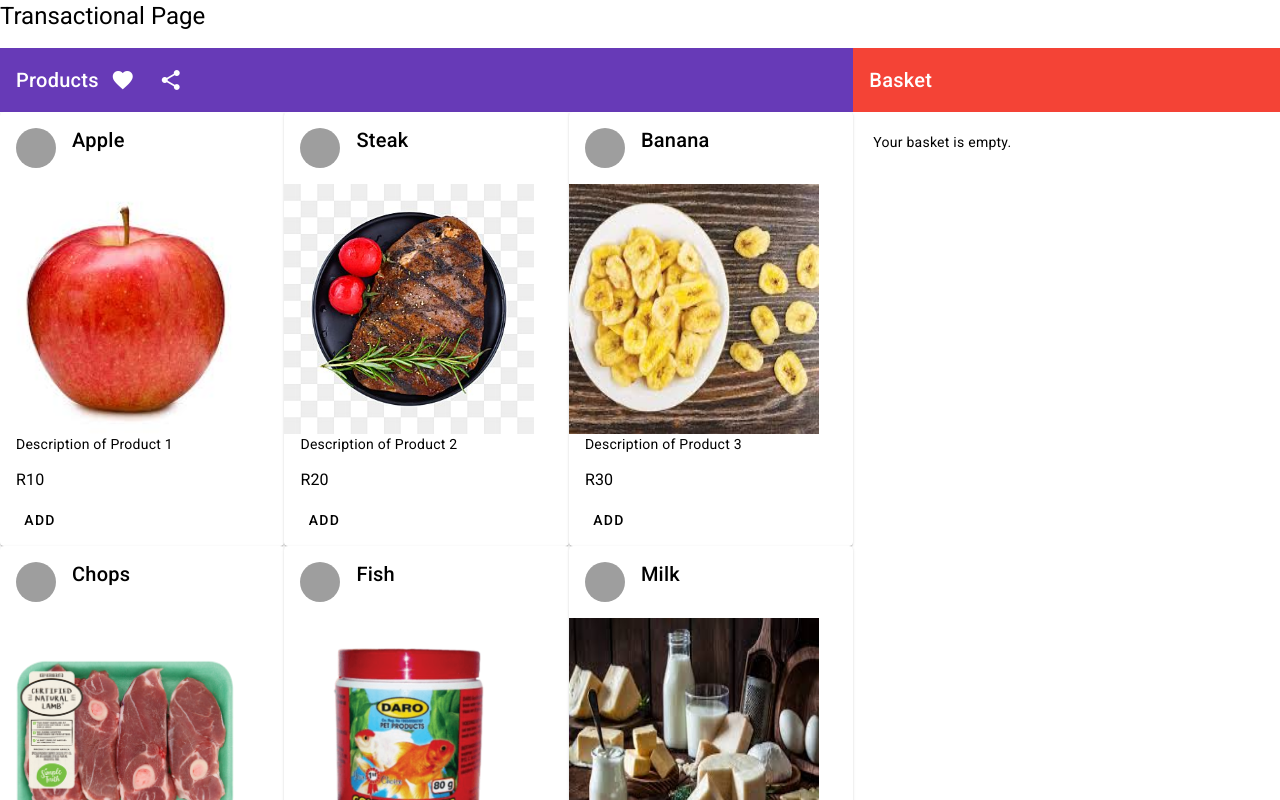
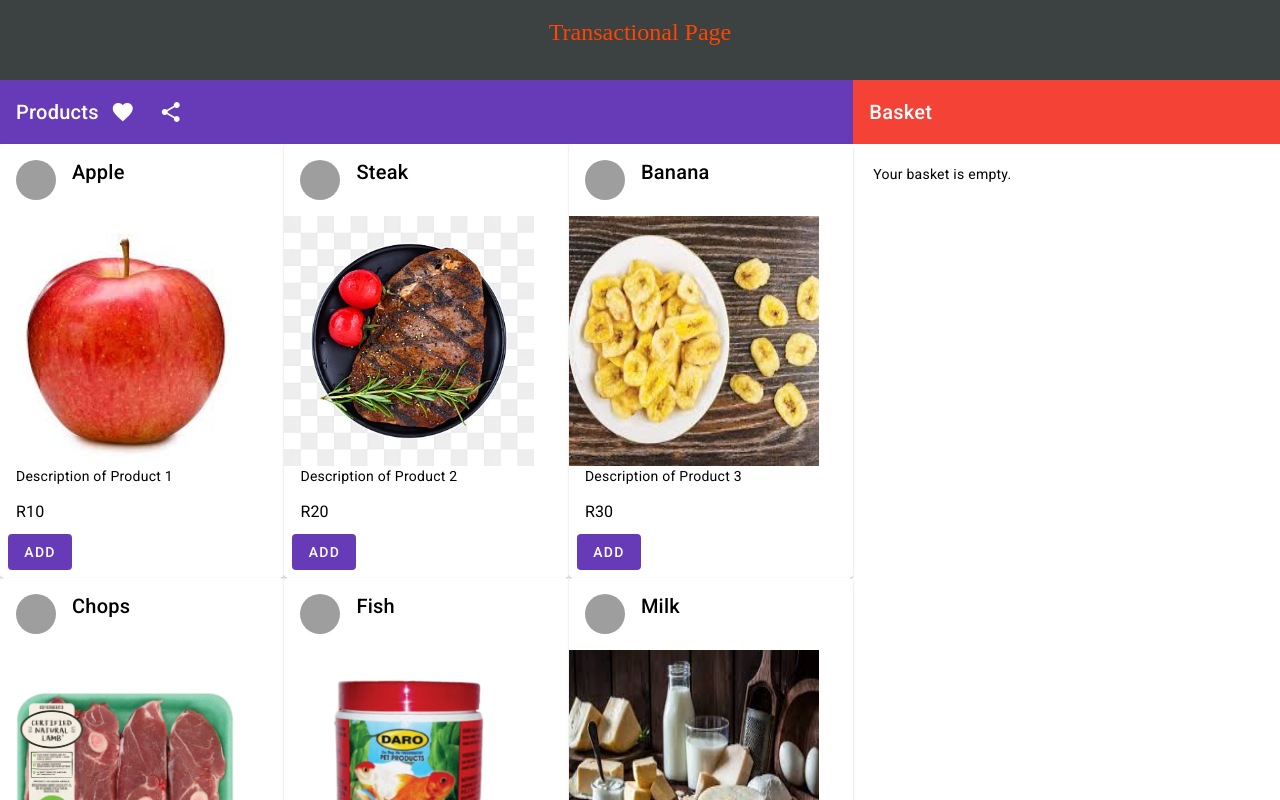
Before and after one commit to MichaelCombrinck/business-trasaction-program, an Angular app: page / in a window 1280 px wide. Shown: the top 800 px of the page. Built offline with nearby package versions, Linux system fonts and the light colour scheme; grey boxes are pictures that could not be loaded.

Commit message:
feat(styling): removed console logs and adding styling

```diff
--- a/src/components/bill-selection.component/bill-selection.component.component.html
+++ b/src/components/bill-selection.component/bill-selection.component.component.html
@@ -1,18 +1,3 @@
 <h2>Payment:</h2>
 
-@for(item of bills; track bills){
-    <div>
-        <mat-form-field floatLabel="always" [formGroup]="BillsFormGroup">
-            <input matInput type="number" class="example-right-align" placeholder="0" [formControlName]="getControlName(item.denomination)" (change)="onBillChange()">
-            @if(isRand(item)) {
-                <mat-label>R {{item.denomination}}</mat-label>
-
-            }@else {
-                <mat-label>{{item.denomination}}0 c</mat-label>
-            }
-            <span matTextPrefix>&nbsp;</span>
-          </mat-form-field>
-    </div>
-}
-
 <button mat-raised-button color="warn" (click)="onBillChange()">Pay</button>
--- a/src/components/payment-container/payment-container.component.html
+++ b/src/components/payment-container/payment-container.component.html
@@ -33,15 +33,18 @@
 
         <div>
           <div>
-            <label>Paid:
-              <input type="number" [(ngModel)]="paid" />
-            </label>
+            <h2>Paid: </h2>
+
+            <mat-form-field>
+              <input matInput type="number" [(ngModel)]="paid" />
+            </mat-form-field>
+
           </div>
           <app-bill-selection (billSelected)="onBillSelected($event)"></app-bill-selection>
 
           @if(change.length) {
             <div>
-              <h3>Change:</h3>
+              <h2>Change:</h2>
               <ul>
                 @for(bill of change; track bill){
                   <li >
--- a/src/components/product-card/product-card.component.html
+++ b/src/components/product-card/product-card.component.html
@@ -14,7 +14,7 @@
               <h3>R{{product.amount}}</h3>
             </mat-card-content>
             <mat-card-actions>
-              <button mat-button (click)="onAddProductClick(product)">ADD</button>
+              <button mat-flat-button (click)="onAddProductClick(product)" color="primary">ADD</button>
             </mat-card-actions>
         </mat-card>
     }
--- a/src/components/products-container/products-container.component.ts
+++ b/src/components/products-container/products-container.component.ts
@@ -13,7 +13,7 @@ import { ProductCardComponent } from '../product-card/product-card.component';
 })
 export class ProductsContainerComponent {
   selectedProducts: any[] = [];
-  @Output() productAdded: EventEmitter<any> = new EventEmitter<any>();
+
 
   constructor() { }
 
--- a/src/pages/transaction-page/transaction-page.component.html
+++ b/src/pages/transaction-page/transaction-page.component.html
@@ -1,14 +1,13 @@
 <div class="container md:flex md:flex-col max-w-full">
     <div class="title-container ">
-        <h1>Transactional Page</h1>
+        <h1 style="font-family:'Times New Roman', Times, serif;">Transactional Page</h1>
     </div>
     <div class="page md:flex lg:flex-row flex-col">
         <div class="left-section">
-            <app-products-container (productAdded)="onProductAdded($event)"></app-products-container>
+            <app-products-container></app-products-container>
         </div>
         <div class="right-section">
-            <app-payment-container (productAdded)="onProductAdded($event)"></app-payment-container>
-
+            <app-payment-container></app-payment-container>
         </div>
     </div>
 </div>
--- a/src/pages/transaction-page/transaction-page.component.scss
+++ b/src/pages/transaction-page/transaction-page.component.scss
@@ -14,3 +14,11 @@
 .container {
     height: 100%;
 }
+
+.title-container {
+    display: flex;
+    justify-content: center;
+    padding: 16px;
+    color: orangered;
+    background-color: #3C4142;
+}
--- a/src/pages/transaction-page/transaction-page.component.ts
+++ b/src/pages/transaction-page/transaction-page.component.ts
@@ -10,11 +10,5 @@ import { ProductsContainerComponent } from '../../components/products-container/
   styleUrl: './transaction-page.component.scss'
 })
 export class TransactionPageComponent {
-  selectedProducts: any[] = [];
 
-  onProductAdded(product: any): void {
-    console.log('value of product ', product)
-    this.selectedProducts.push(product);
-    console.log('List ', this.selectedProducts);
-  }
 }
--- a/src/services/payment-service.ts
+++ b/src/services/payment-service.ts
@@ -6,7 +6,7 @@ import { Bill, Payment } from '../interfaces/bill-interface';
   providedIn: 'root'
 })
 export class PaymentService {
-    availableBills: Bill[] = [
+    public availableBills: Bill[] = [
         { denomination: 0.10, value: 0.10, isCent: true, isRand: false },
         { denomination: 0.50, value: 0.50, isCent: true, isRand: false },
         { denomination: 1, value: 1, isCent: false, isRand: true },
@@ -16,11 +16,9 @@ export class PaymentService {
         { denomination: 200, value: 200, isCent: false, isRand: true }
       ];
 
-      calculateChange(amountPaid: number, cost: number): Bill[] {
+      public calculateChange(amountPaid: number, cost: number): Bill[] {
         let change = amountPaid - cost;
-        console.log('AmountPaid', amountPaid);
-        console.log('Cost ', cost)
-        console.log('Change', change)
+
         let changeBills: Bill[] = [];
 
         if (change <= 0) {
@@ -34,11 +32,11 @@ export class PaymentService {
             change -= count * bill.denomination;
           }
         }
-        console.log('This is the amount of change which should be given.', changeBills)
+
         return changeBills;
       }
 
-      validatePayment(amountPaid: number, cost: number): boolean {
+      public validatePayment(amountPaid: number, cost: number): boolean {
         return amountPaid >= cost;
       }
 }
--- a/src/services/product-service.ts
+++ b/src/services/product-service.ts
@@ -39,7 +39,6 @@ export class ProductService {
         const removeProductIndex = this.product.indexOf(product, 0);
         if (removeProductIndex !== -1) {
             this.product.splice(removeProductIndex, 1);
-            console.log('Removed product at index', removeProductIndex);
         }
     }
 
```
Also changed, not shown: src/components/bill-selection.component/bill-selection.component.component.ts (+0 -7 lines).
